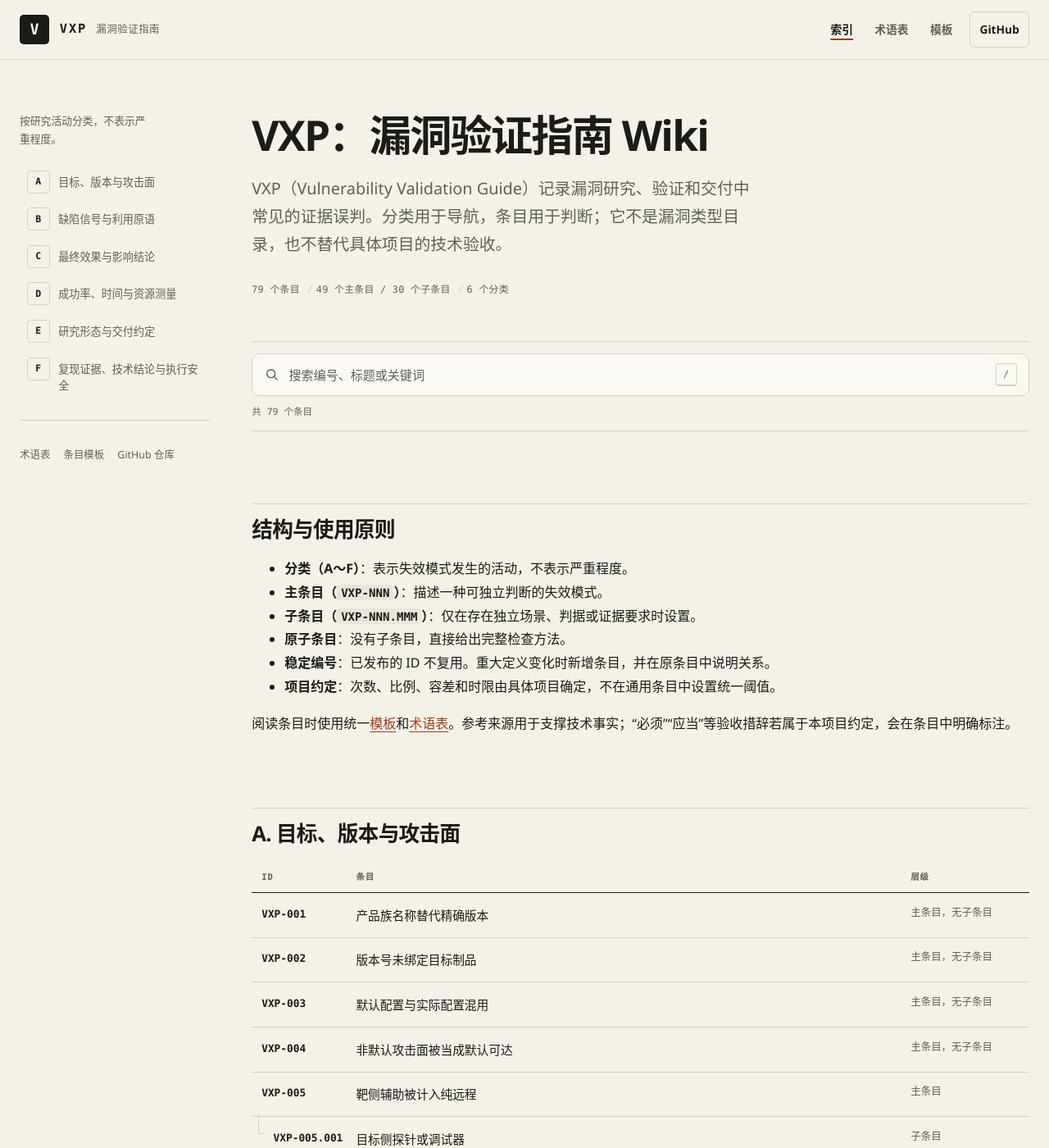
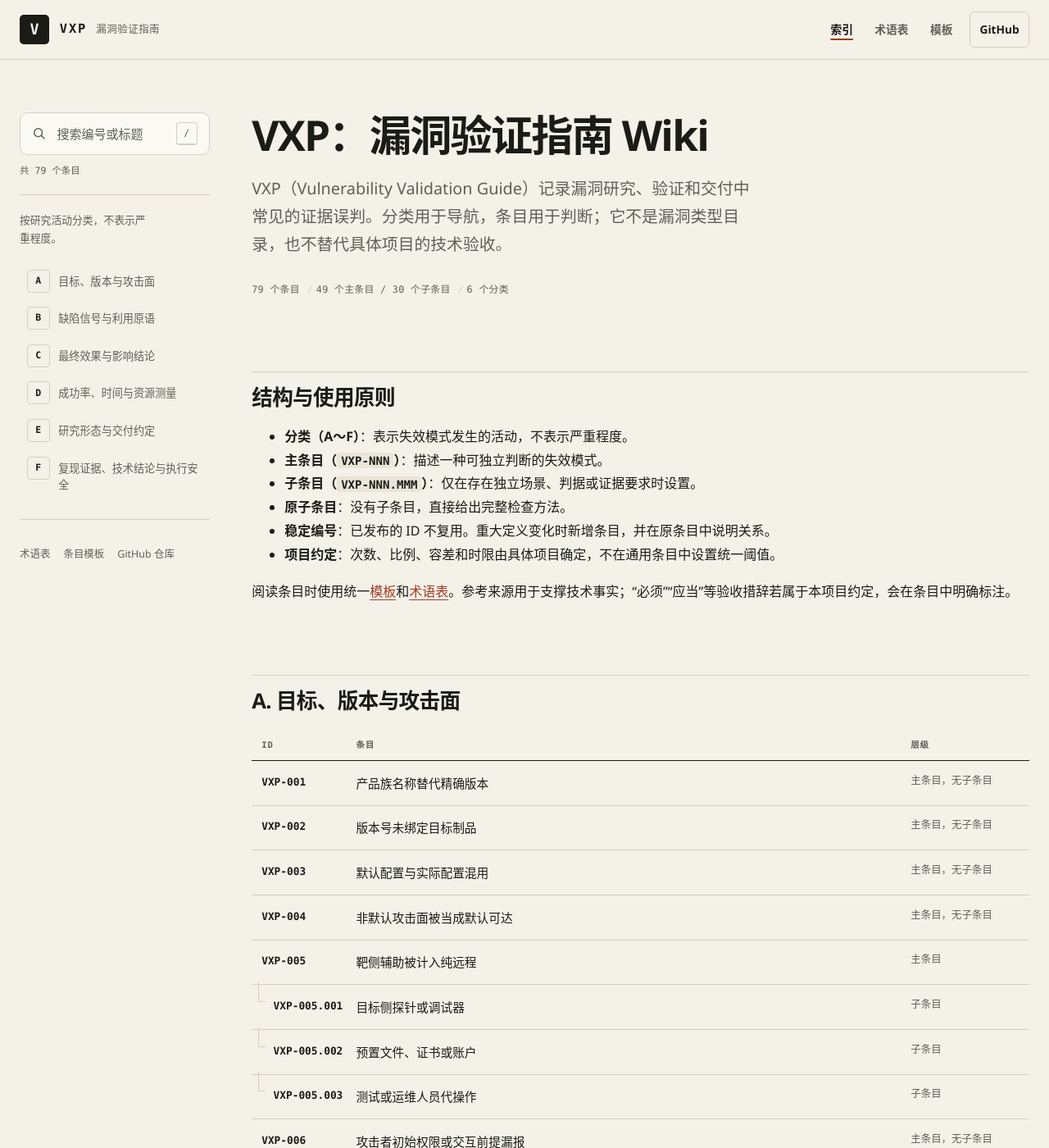
Before and after one commit to atoz-project/vxp, a Jekyll site: the page built from README.md, in a window 1280 px wide and 1400 px high. Shown: the whole window at 82% size. Built offline with Jekyll 4.4.1, drawn with Linux system fonts in a browser that asks for light colours.

Commit message:
fix(site): move catalog search into the sidebar
- 搜索变为侧栏工具，与分类导航同组
- 取消正文中的整宽吸顶搜索条
- 移动端保留搜索行并压缩高度

```diff
--- a/README.md
+++ b/README.md
@@ -10,19 +10,6 @@ permalink: /
 VXP（Vulnerability Validation Guide）记录漏洞研究、验证和交付中常见的证据误判。分类用于导航，条目用于判断；它不是漏洞类型目录，也不替代具体项目的技术验收。
 
 <p class="catalog-summary"><span>79 个条目</span><span>49 个主条目 / 30 个子条目</span><span>6 个分类</span></p>
-
-<div class="catalog-tools" data-catalog-tools hidden>
-  <label class="visually-hidden" for="catalog-search">搜索条目</label>
-  <div class="search-box">
-    <svg class="search-icon" width="18" height="18" viewBox="0 0 20 20" fill="none" aria-hidden="true">
-      <circle cx="8.5" cy="8.5" r="5.5" stroke="currentColor" stroke-width="1.6"/>
-      <path d="m12.6 12.6 4.1 4.1" stroke="currentColor" stroke-width="1.6" stroke-linecap="round"/>
-    </svg>
-    <input id="catalog-search" type="search" data-catalog-search placeholder="搜索编号、标题或关键词" autocomplete="off" spellcheck="false">
-    <kbd aria-hidden="true">/</kbd>
-  </div>
-  <p class="search-status" data-search-status role="status" aria-live="polite">共 79 个条目</p>
-</div>
 
 ## 结构与使用原则
 
--- a/_layouts/default.html
+++ b/_layouts/default.html
@@ -33,8 +33,22 @@
   </header>
 
   <div class="site-frame">
-    <aside class="site-sidebar" aria-label="分类导航">
+    <aside class="site-sidebar" aria-label="搜索与分类导航">
       <div class="sidebar-inner">
+        {%- if page.url == '/' %}
+        <div class="catalog-tools" data-catalog-tools hidden>
+          <label class="visually-hidden" for="catalog-search">搜索条目</label>
+          <div class="search-box">
+            <svg class="search-icon" width="18" height="18" viewBox="0 0 20 20" fill="none" aria-hidden="true">
+              <circle cx="8.5" cy="8.5" r="5.5" stroke="currentColor" stroke-width="1.6"/>
+              <path d="m12.6 12.6 4.1 4.1" stroke="currentColor" stroke-width="1.6" stroke-linecap="round"/>
+            </svg>
+            <input id="catalog-search" type="search" data-catalog-search placeholder="搜索编号或标题" autocomplete="off" spellcheck="false">
+            <kbd aria-hidden="true">/</kbd>
+          </div>
+          <p class="search-status" data-search-status role="status" aria-live="polite"></p>
+        </div>
+        {%- endif %}
         <p class="sidebar-note">按研究活动分类，不表示严重程度。</p>
         <nav class="category-nav" aria-label="失效模式分类">
           <a href="{{ '/' | relative_url }}#a-目标版本与攻击面"><span class="cat-letter">A</span><span class="cat-name">目标、版本与攻击面</span></a>
--- a/assets/css/style.css
+++ b/assets/css/style.css
@@ -476,14 +476,9 @@ svg {
 }
 
 .catalog-tools {
-  position: sticky;
-  top: var(--header-height);
-  z-index: 20;
-  margin: clamp(2rem, 4vw, 3.25rem) 0 0;
-  padding: 0.9rem 0 0.75rem;
-  border-top: 1px solid var(--border);
+  margin: 0 0 1.25rem;
+  padding: 0 0 1.15rem;
   border-bottom: 1px solid var(--border);
-  background: var(--paper);
 }
 
 .search-box {
@@ -1013,7 +1008,16 @@ h3:hover .heading-anchor,
   }
 
   .catalog-tools {
-    top: var(--header-height);
+    margin-bottom: 0.75rem;
+    padding-bottom: 0.75rem;
+  }
+
+  .search-box {
+    min-height: 48px;
+  }
+
+  .search-box input {
+    height: 44px;
   }
 }
 
```
